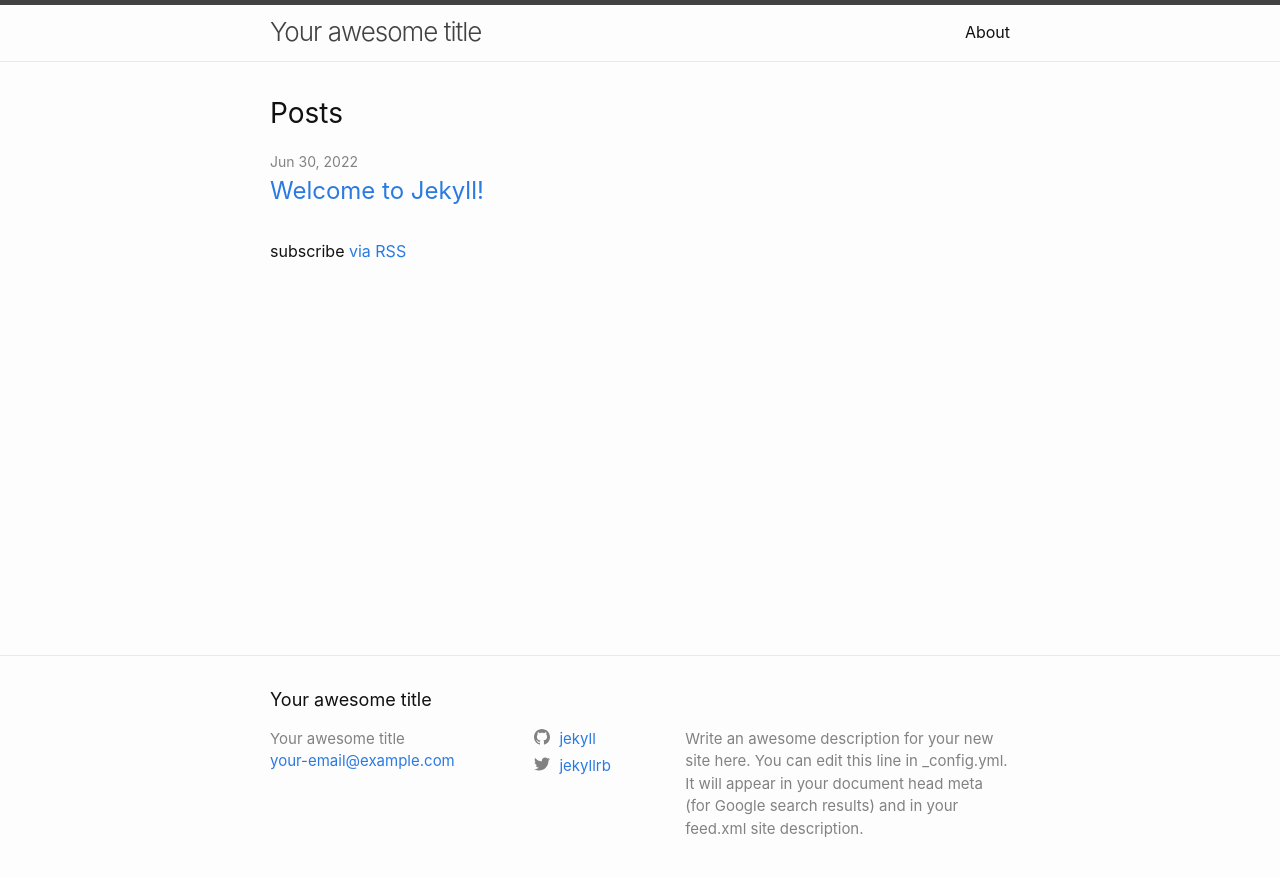
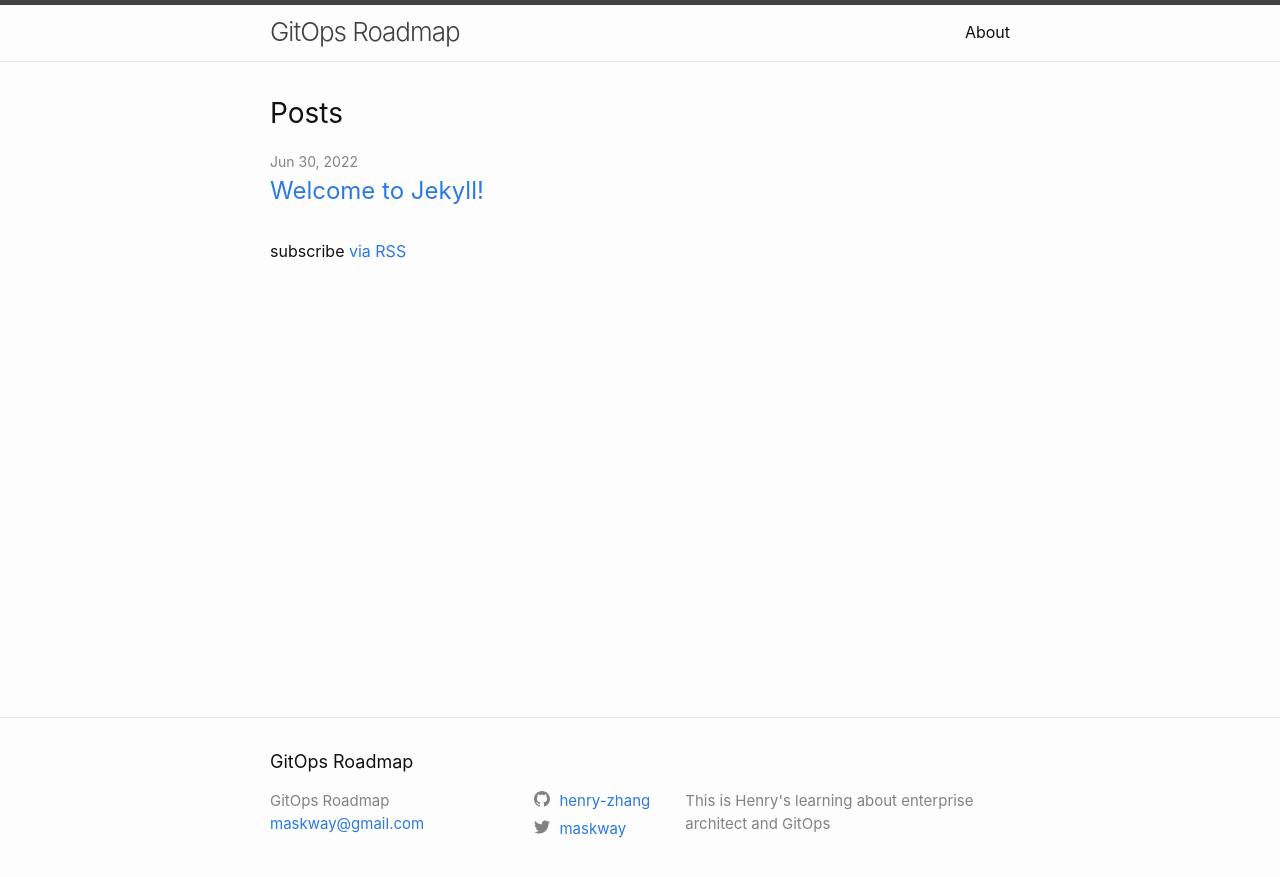
Before and after one commit to henry-zhang/henry-zhang.github.io, a Jekyll site: the page built from index.markdown, in a window 1280 px wide. Shown: the top 877 px of the page. Built offline with Jekyll 4.4.1, drawn with Linux system fonts in a browser that asks for light colours.

Commit message:
#update config

```diff
--- a/_config.yml
+++ b/_config.yml
@@ -18,16 +18,14 @@
 # You can create any custom variable you would like, and they will be accessible
 # in the templates via {{ site.myvariable }}.
 
-title: Your awesome title
-email: your-email@example.com
+title: GitOps Roadmap
+email: maskway@gmail.com
 description: >- # this means to ignore newlines until "baseurl:"
-  Write an awesome description for your new site here. You can edit this
-  line in _config.yml. It will appear in your document head meta (for
-  Google search results) and in your feed.xml site description.
+  This is Henry's learning about enterprise architect and GitOps
 baseurl: "" # the subpath of your site, e.g. /blog
 url: "" # the base hostname & protocol for your site, e.g. http://example.com
-twitter_username: jekyllrb
-github_username:  jekyll
+twitter_username: maskway
+github_username:  henry-zhang
 
 # Build settings
 theme: minima
```
